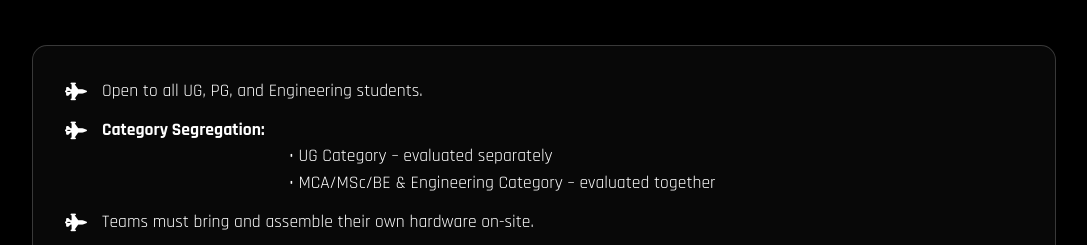
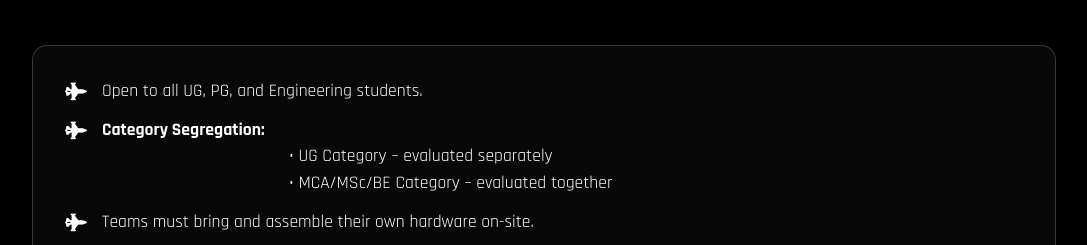
Before and after one commit to vishakh-k/solveathon1.0, a plain HTML site: page frontend/index.html in a window 1280 px wide. Shown: the part 3347-3592 px from the top of the page, without its empty margins (96-1183 px from the left). Drawn offline with nearby package versions, Linux system fonts and the light colour scheme; some packages are replaced by stand-ins of ours; a script that the page names is missing.

Commit message:
Fix: Remove redundant category description in index.html

```diff
--- a/frontend/index.html
+++ b/frontend/index.html
@@ -232,7 +232,7 @@
                     <li><i class="fa-solid fa-jet-fighter"></i> Open to all UG, PG, and Engineering students.</li>
                     <li><i class="fa-solid fa-jet-fighter"></i> <strong>Category Segregation:</strong><br>
                         &nbsp;&nbsp;• UG Category – evaluated separately<br>
-                        &nbsp;&nbsp;• MCA/MSc/BE & Engineering Category – evaluated together</li>
+                        &nbsp;&nbsp;• MCA/MSc/BE Category – evaluated together</li>
                     <li><i class="fa-solid fa-jet-fighter"></i> Teams must bring and assemble their own hardware
                         on-site.</li>
                     <li><i class="fa-solid fa-jet-fighter"></i> Use of open-source libraries and frameworks is allowed;
```
